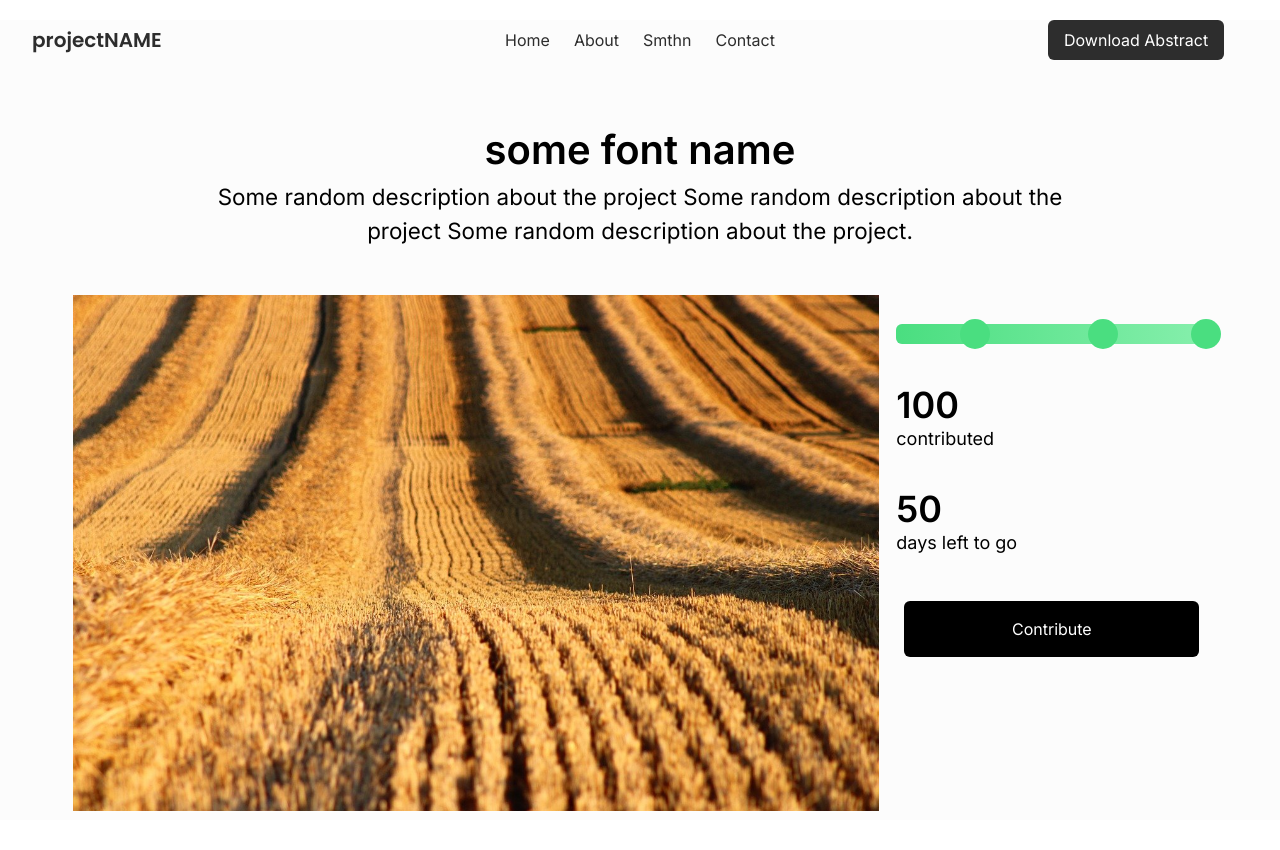
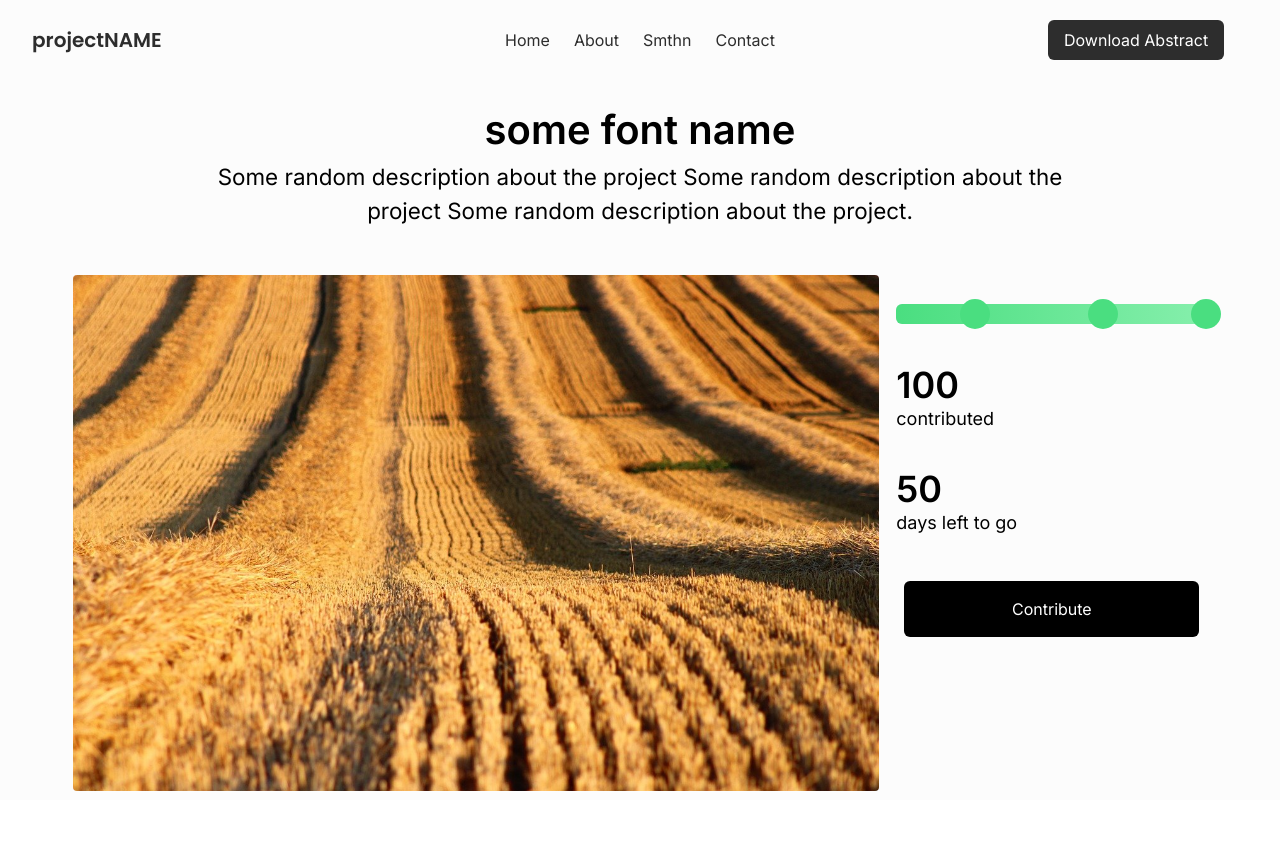
Before and after one commit to Deflated-Pappadam/Better-Funds, a Next.js app: page /project/1 in a window 1280 px wide. Shown: the top 850 px of the page. After the commit the page ends 800 px from the top, so only its background shows below. Built offline with nearby package versions, Linux system fonts and the light colour scheme.

Commit message:
fix: overflow of project page

```diff
--- a/app/project/[id]/page.tsx
+++ b/app/project/[id]/page.tsx
@@ -5,10 +5,10 @@ import Image from 'next/image'
 function page() {
     let progress = '60%'
   return (
-    <div className='w-screen h-screen bg-[#fcfcfc] '>
+    <div className='w-screen h-screen bg-[#fcfcfc] overflow-hidden'>
         <NavBar/>
         <div className='px-[5%] flex flex-col items-center text-black'>
-        <h1 className='mt-10 font-semibold text-[2.5em]'>some font name</h1>
+        <h1 className='mt-5 font-semibold text-[2.5em]'>some font name</h1>
         <p className='text-[1.4rem] max-w-[900px] text-center'>
             Some random description about the project
             Some random description about the project
@@ -16,7 +16,7 @@ function page() {
         </p>
         <div className='mt-12 flex w-full justify-around h-[650px]'>
             <div className='w-[70%]'>
-                <Image src={'/field-8172968_1280.jpg'} alt={''} width={1280} height={817} className='max-h-[650px]'/>
+                <Image src={'/field-8172968_1280.jpg'} alt={''} width={1280} height={817} className='max-h-[650px] rounded-sm'/>
             </div>
             <div className='w-[27%] flex flex-col gap-9 mt-6'>
                 {/* <div className={`w-full h-[20px] bg-gradient-to-r from-green-300 from-0 via-slate-200 via-50% to-slate-200 to-100% rounded-md relative my-[5px]`}/> */}
```
